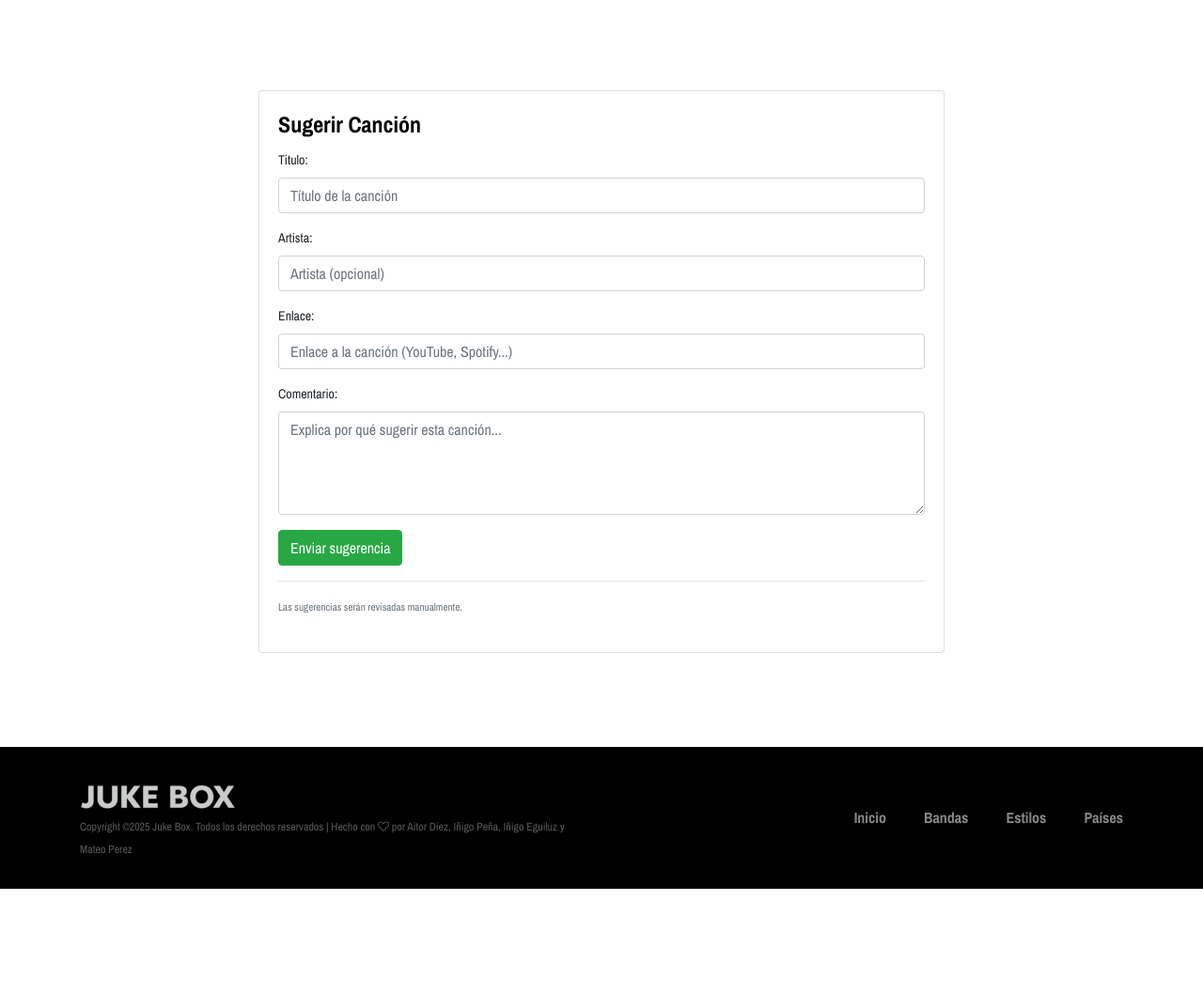
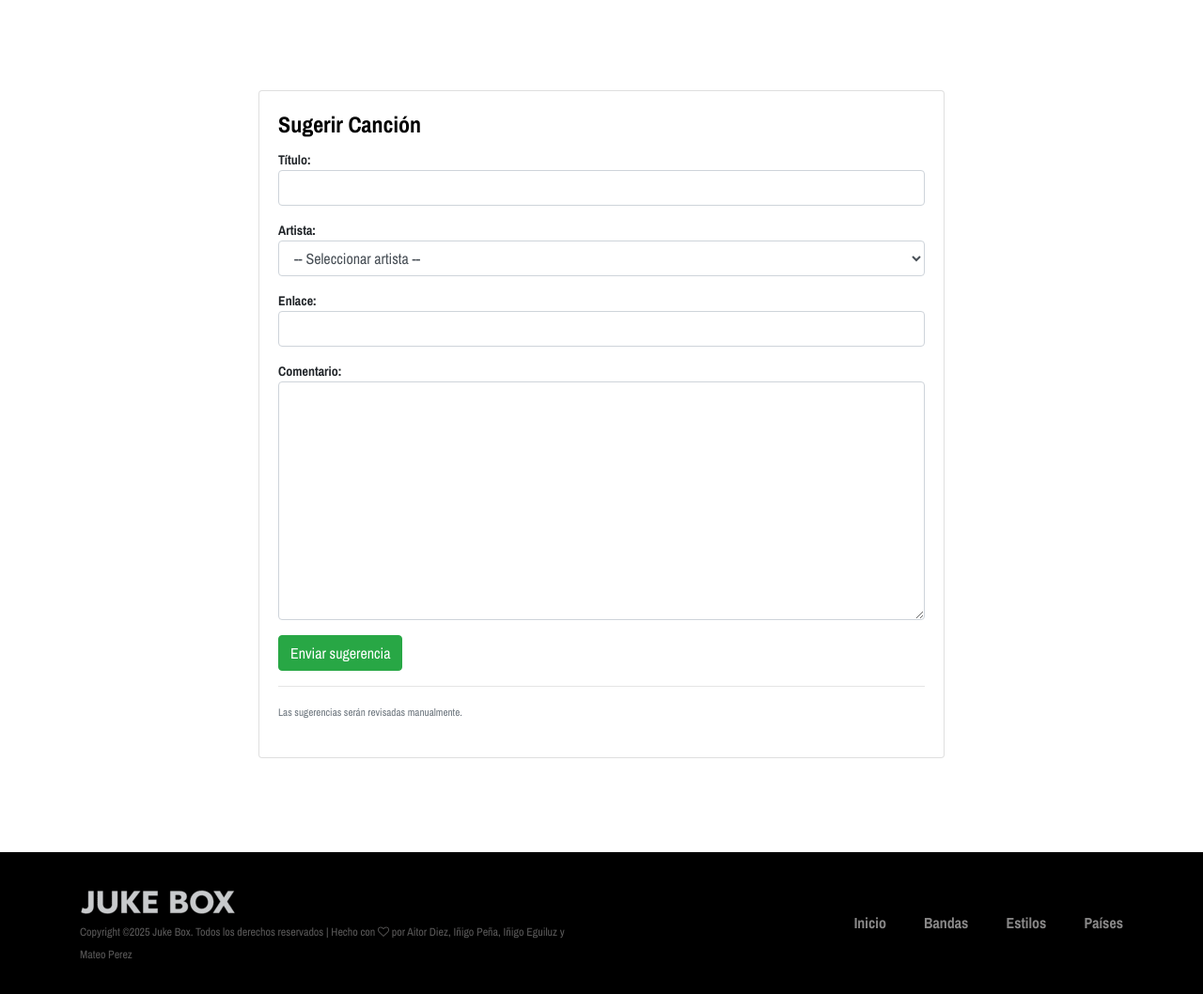
Before and after one commit to aitorDiezMateo/jukeBox, a Django app: page /sugerir/ in a window 1280 px wide. Shown: the part 389-1447 px from the top of the page at 94% size. Before the commit the page ends 1335 px from the top, so only its background shows below. Run offline with Django 5.2, Linux system fonts and the light colour scheme; some libraries are stand-ins or nearby versions.

Commit message:
forms favoritos Final solución para todas las ventanas

```diff
--- a/jukeBoxApp/forms.py
+++ b/jukeBoxApp/forms.py
@@ -1,5 +1,5 @@
 from django import forms
-from .models import Valoracion, Sugerencia
+from .models import Valoracion, Sugerencia, Banda
 
 
 class ValoracionForm(forms.ModelForm):
@@ -13,12 +13,56 @@ class ValoracionForm(forms.ModelForm):
 
 
 class SugerenciaForm(forms.ModelForm):
+    # Campo personalizado para seleccionar artista existente o "Otro"
+    ARTISTA_CHOICES = [('', '-- Seleccionar artista --')] + \
+                     [(banda.nombre, banda.nombre) for banda in Banda.objects.all().order_by('nombre')] + \
+                     [('otro', 'Otro artista')]
+
+    artista_selector = forms.ChoiceField(
+        choices=ARTISTA_CHOICES,
+        required=False,
+        widget=forms.Select(attrs={
+            'class': 'form-control',
+            'id': 'id_artista_selector'
+        }),
+        label="Artista"
+    )
+
+    # Campo adicional para escribir el nombre del artista cuando se selecciona "Otro"
+    artista_otro = forms.CharField(
+        required=False,
+        max_length=200,
+        widget=forms.TextInput(attrs={
+            'class': 'form-control',
+            'placeholder': 'Nombre del artista',
+            'id': 'id_artista_otro'
+        }),
+        label=""
+    )
+
     class Meta:
         model = Sugerencia
-        fields = ['titulo', 'artista', 'enlace', 'comentario']
-        widgets = {
-            'titulo': forms.TextInput(attrs={'class': 'form-control', 'placeholder': 'Título de la canción'}),
-            'artista': forms.TextInput(attrs={'class': 'form-control', 'placeholder': 'Artista (opcional)'}),
-            'enlace': forms.URLInput(attrs={'class': 'form-control', 'placeholder': 'Enlace a la canción (YouTube, Spotify...)'}),
-            'comentario': forms.Textarea(attrs={'class': 'form-control', 'rows': 4, 'placeholder': 'Explica por qué sugerir esta canción...'}),
-        }
+        fields = ['titulo', 'enlace', 'comentario']
+        # Nota: artista_selector y artista_otro son campos adicionales no basados en modelo
+
+    def save(self, commit=True):
+        instance = super().save(commit=False)
+        # El campo artista ya fue establecido en clean()
+        instance.artista = self.cleaned_data.get('artista', '')
+        if commit:
+            instance.save()
+        return instance
+
+    def clean(self):
+        cleaned_data = super().clean()
+        artista_selector = cleaned_data.get('artista_selector')
+        artista_otro = cleaned_data.get('artista_otro')
+
+        if artista_selector == 'otro':
+            if not artista_otro:
+                raise forms.ValidationError("Debes especificar el nombre del artista.")
+            cleaned_data['artista'] = artista_otro
+        else:
+            cleaned_data['artista'] = artista_selector
+
+        return cleaned_data
--- a/jukeBoxApp/templates/jukeBoxApp/sugerir_cancion.html
+++ b/jukeBoxApp/templates/jukeBoxApp/sugerir_cancion.html
@@ -15,23 +15,38 @@
                     <h4 class="card-title">{% trans "Sugerir Canción" %}</h4>
                     <form method="post">
                         {% csrf_token %}
-                        <div class="form-group">
-                            {{ form.titulo.label_tag }}
+
+                        <div class="mb-3">
+                            <strong>Título:</strong><br>
                             {{ form.titulo }}
                             {% for error in form.titulo.errors %}
-                                <div class="text-danger">{{ error }}</div>
+                            <div class="text-danger">{{ error }}</div>
                             {% endfor %}
                         </div>
-                        <div class="form-group">
-                            {{ form.artista.label_tag }}
-                            {{ form.artista }}
+
+                        <div class="mb-3">
+                            <strong>Artista:</strong><br>
+                            {{ form.artista_selector }}
+                            {% for error in form.artista_selector.errors %}
+                            <div class="text-danger">{{ error }}</div>
+                            {% endfor %}
                         </div>
-                        <div class="form-group">
-                            {{ form.enlace.label_tag }}
+
+                        <div class="mb-3 artista-otro-container" id="artista-otro-container">
+                            <strong>Nombre del artista:</strong><br>
+                            {{ form.artista_otro }}
+                            {% for error in form.artista_otro.errors %}
+                            <div class="text-danger">{{ error }}</div>
+                            {% endfor %}
+                        </div>
+
+                        <div class="mb-3">
+                            <strong>Enlace:</strong><br>
                             {{ form.enlace }}
                         </div>
-                        <div class="form-group">
-                            {{ form.comentario.label_tag }}
+
+                        <div class="mb-3">
+                            <strong>Comentario:</strong><br>
                             {{ form.comentario }}
                         </div>
                         <button type="submit" class="btn btn-success">{% trans "Enviar sugerencia" %}</button>
@@ -43,4 +58,59 @@
         </div>
     </div>
 </div>
+
+<style>
+    .artista-otro-container {
+        display: none;
+    }
+</style>
+
+<script>
+    // Función para mostrar/ocultar el campo de artista personalizado
+    function toggleArtistaOtro() {
+        var selector = document.getElementById('id_artista_selector');
+        var container = document.getElementById('artista-otro-container');
+        var input = document.getElementById('id_artista_otro');
+
+        if (selector && container && input) {
+            if (selector.value === 'otro') {
+                container.style.display = 'block';
+                input.required = true;
+            } else {
+                container.style.display = 'none';
+                input.required = false;
+                input.value = '';
+            }
+        }
+    }
+
+    // Usar jQuery si está disponible, sino vanilla JS
+    if (typeof jQuery !== 'undefined') {
+        $(document).ready(function () {
+            $('#id_artista_selector').change(toggleArtistaOtro);
+            toggleArtistaOtro(); // Estado inicial
+
+            // Add form-control class to other fields to match width
+            $('#id_titulo, #id_enlace, #id_comentario, #id_artista_otro').addClass('form-control');
+        });
+    } else {
+        // Vanilla JS fallback
+        document.addEventListener('DOMContentLoaded', function () {
+            var selector = document.getElementById('id_artista_selector');
+            if (selector) {
+                selector.addEventListener('change', toggleArtistaOtro);
+                toggleArtistaOtro(); // Estado inicial
+            }
+
+            // Add form-control class to other fields to match width
+            var fields = ['id_titulo', 'id_enlace', 'id_comentario', 'id_artista_otro'];
+            fields.forEach(function (id) {
+                var element = document.getElementById(id);
+                if (element) {
+                    element.classList.add('form-control');
+                }
+            });
+        });
+    }
+</script>
 {% endblock %}
```
Also changed, not shown: jukeBoxApp/templates/jukeBoxApp/banda_detalle.html (+10 -9 lines), jukeBoxApp/templates/jukeBoxApp/estilo_detalle.html (+5 -3 lines), jukeBoxApp/templates/jukeBoxApp/pais_detalle.html (+6 -3 lines), db.sqlite3.
